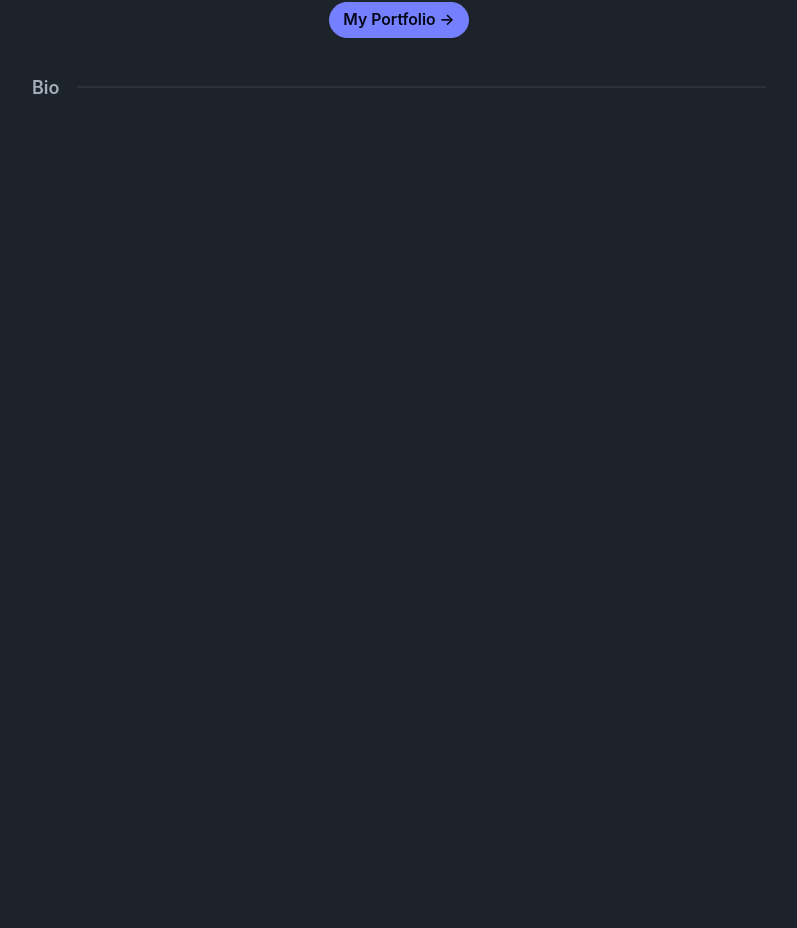
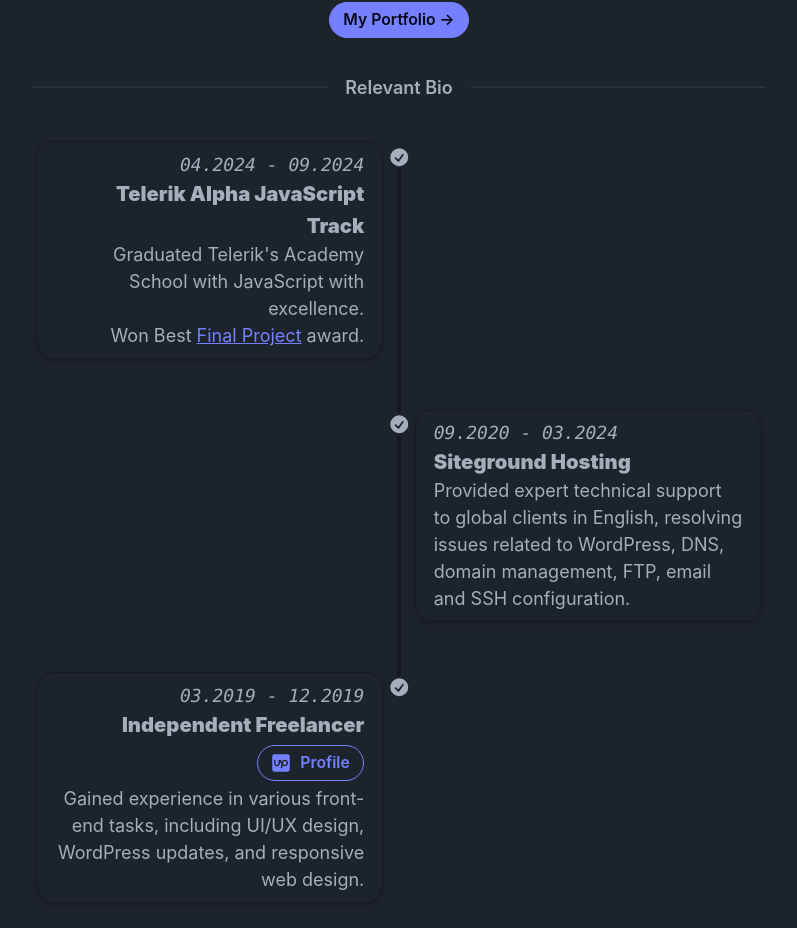
Before and after one commit to Nickslabcode/portfolio-ts, a React (Vite) app in the folder template/: page / in a window 1280 px wide. Shown: the part 552-1480 px from the top of the page, without its empty margins (241-1038 px from the left). Before the commit the page ends 800 px from the top, so only its background shows below. Built offline with nearby package versions, Linux system fonts and the light colour scheme.

Commit message:
Timeline compoment implementation, Home view update

```diff
--- a/template/package.json
+++ b/template/package.json
@@ -10,6 +10,8 @@
     "preview": "vite preview"
   },
   "dependencies": {
+    "@splinetool/react-spline": "^4.0.0",
+    "@splinetool/runtime": "^1.9.30",
     "@types/react-icons": "^3.0.0",
     "@types/react-router-dom": "^5.3.3",
     "react": "^18.3.1",
--- a/template/src/components/Divider.tsx
+++ b/template/src/components/Divider.tsx
@@ -3,7 +3,7 @@
 const Divider: React.FC<{ value: string }> = ({ value }) => {
   return (
     <div className="flex w-3/4 flex-col">
-      <div className="divider divider-start font-semibold">{value}</div>
+      <div className="divider font-semibold">{value}</div>
     </div>
   );
 };
--- /dev/null
+++ b/template/src/components/Timeline.tsx
@@ -0,0 +1,103 @@
+import React from 'react';
+import Button from '../hoc/Button.tsx';
+import { FaSquareUpwork } from 'react-icons/fa6';
+
+const Timeline: React.FC = () => {
+  return (
+    <ul className="timeline timeline-snap-icon max-md:timeline-compact timeline-vertical">
+      <li>
+        <div className="timeline-middle">
+          <svg
+            xmlns="http://www.w3.org/2000/svg"
+            viewBox="0 0 20 20"
+            fill="currentColor"
+            className="h-5 w-5"
+          >
+            <path
+              fillRule="evenodd"
+              d="M10 18a8 8 0 100-16 8 8 0 000 16zm3.857-9.809a.75.75 0 00-1.214-.882l-3.483 4.79-1.88-1.88a.75.75 0 10-1.06 1.061l2.5 2.5a.75.75 0 001.137-.089l4-5.5z"
+              clipRule="evenodd"
+            />
+          </svg>
+        </div>
+        <div className="timeline-start mb-10 md:text-end timeline-box shadow-md">
+          <time className="font-mono italic">04.2024 - 09.2024</time>
+          <div className="text-lg font-black">
+            Telerik Alpha JavaScript Track
+          </div>
+          Graduated Telerik's Academy School with JavaScript with excellence.
+          <br />
+          Won Best{' '}
+          <a
+            href="https://github.com/Team-06-alpha-A62/veil?tab=readme-ov-file"
+            className="inline-block btn-link"
+          >
+            Final Project
+          </a>{' '}
+          award.
+        </div>
+        <hr />
+      </li>
+      <li>
+        <hr />
+        <div className="timeline-middle">
+          <svg
+            xmlns="http://www.w3.org/2000/svg"
+            viewBox="0 0 20 20"
+            fill="currentColor"
+            className="h-5 w-5"
+          >
+            <path
+              fillRule="evenodd"
+              d="M10 18a8 8 0 100-16 8 8 0 000 16zm3.857-9.809a.75.75 0 00-1.214-.882l-3.483 4.79-1.88-1.88a.75.75 0 10-1.06 1.061l2.5 2.5a.75.75 0 001.137-.089l4-5.5z"
+              clipRule="evenodd"
+            />
+          </svg>
+        </div>
+        <div className="timeline-end mb-10 md:text-start timeline-box shadow-md">
+          <time className="font-mono italic">09.2020 - 03.2024</time>
+          <div className="text-lg font-black">Siteground Hosting</div>
+          Provided expert technical support to global clients in English,
+          resolving issues related to WordPress, DNS, domain management, FTP,
+          email and SSH configuration.
+        </div>
+        <hr />
+      </li>
+      <li>
+        <hr />
+        <div className="timeline-middle">
+          <svg
+            xmlns="http://www.w3.org/2000/svg"
+            viewBox="0 0 20 20"
+            fill="currentColor"
+            className="h-5 w-5"
+          >
+            <path
+              fillRule="evenodd"
+              d="M10 18a8 8 0 100-16 8 8 0 000 16zm3.857-9.809a.75.75 0 00-1.214-.882l-3.483 4.79-1.88-1.88a.75.75 0 10-1.06 1.061l2.5 2.5a.75.75 0 001.137-.089l4-5.5z"
+              clipRule="evenodd"
+            />
+          </svg>
+        </div>
+        <div className="timeline-start mb-10 md:text-end timeline-box shadow-md">
+          <time className="font-mono italic">03.2019 - 12.2019</time>
+          <div className="text-lg font-black">Independent Freelancer</div>
+          <a
+            href="https://www.upwork.com/freelancers/~019b57b5b048ed8468"
+            className="btn btn-outline btn-primary rounded-3xl btn-sm my-1 items-center"
+            target="_blank"
+          >
+            <FaSquareUpwork size={20} />
+            Profile
+          </a>
+          <p>
+            Gained experience in various front-end tasks, including UI/UX
+            design, WordPress updates, and responsive web design.
+          </p>
+        </div>
+      </li>
+    </ul>
+  );
+};
+
+export default Timeline;
--- a/template/src/views/Home.tsx
+++ b/template/src/views/Home.tsx
@@ -1,16 +1,16 @@
-import React from 'react';
 import selfMini from '../assets/self-mini.png';
 import Divider from '../components/Divider.tsx';
 import Button from '../hoc/Button.tsx';
 import { BrandColor } from '../enums/BrandColor.enum.ts';
 import { ButtonVariant } from '../enums/ButtonVariant.enum.ts';
 import { useNavigate } from 'react-router-dom';
+import Timeline from '../components/Timeline.tsx';
 const Home = () => {
   const navigate = useNavigate();
 
   return (
     <div className="flex flex-col items-center justify-center pt-10 gap-5">
-      <div className="w-3/4 flex flex-col md:flex-row justify-between items-center gap-4">
+      <div className="w-3/4 flex flex-col lg:flex-row justify-between items-center gap-4">
         <h1 className="font-semibold text-lg text-start">
           Hello, I'm a{' '}
           <span className="font-mono text-primary">
@@ -45,7 +45,10 @@
       >
         My Portfolio &rarr;
       </Button>
-      <Divider value="Bio" />
+      <Divider value="Relevant Bio" />
+      <div className="w-3/4">
+        <Timeline />
+      </div>
     </div>
   );
 };
```
Also changed, not shown: 1 other file (tests, documents, lock files or other folders).
